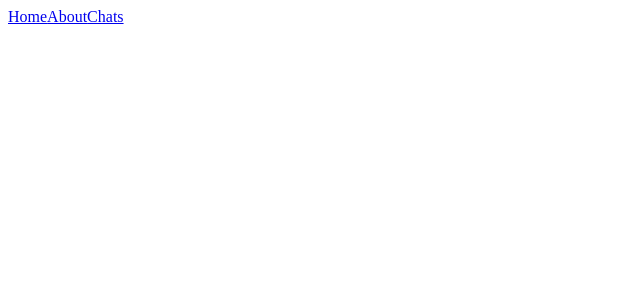
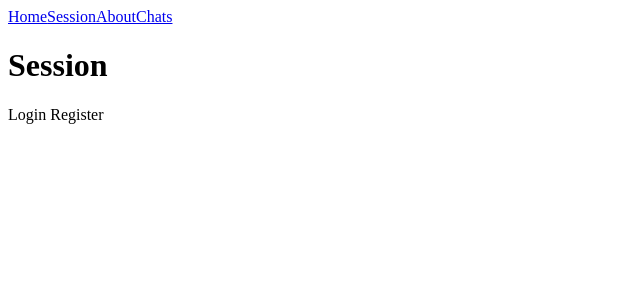
Before and after one commit to Larm1998/vue-router-navigation, a Vue app: page /session in a window 1280 px wide. Before the commit this address had no page. Shown: the top 300 px of the page, without its empty margins (0-640 px from the left). Built offline with nearby package versions, Linux system fonts and the light colour scheme.

Commit message:
Routes with names

```diff
--- a/src/App.vue
+++ b/src/App.vue
@@ -3,8 +3,9 @@
 
 <template>
   <div>
-    <router-link to="/">Home</router-link>
-    <router-link to="/about">About</router-link>
+    <router-link :to="{ name: 'home' }">Home</router-link>
+    <router-link to="/session">Session</router-link>
+    <router-link :to="{ name: 'about' }">About</router-link>
     <router-link to="/chats">Chats</router-link>
   </div>
   <router-view/>
--- a/src/router/index.js
+++ b/src/router/index.js
@@ -4,8 +4,21 @@
 const router = createRouter({
   history: createWebHistory(),
   routes: [
-    { path: '/', component: HomeView },
-    { path: '/about', component: () => import ('../views/AboutView.vue')},
+    { path: '/', name: 'home', component: HomeView },
+    {
+      path: '/session',
+      component: () => import('../views/SessionView.vue'),
+      children: [
+        {
+          path: '',
+          components: {
+            default: () => import('../views/LoginView.vue'),
+            register: () => import('../views/RegisterView.vue')
+          }
+        }
+      ]
+    },
+    { path: '/about', name: 'about', component: () => import ('../views/AboutView.vue')},
     {
       path: '/chats',
       component: () => import ('../views/ChatsView.vue'),
--- /dev/null
+++ b/src/views/LoginView.vue
@@ -0,0 +1,3 @@
+<template>
+    Login
+</template>
--- /dev/null
+++ b/src/views/RegisterView.vue
@@ -0,0 +1,3 @@
+<template>
+    Register
+</template>
--- /dev/null
+++ b/src/views/SessionView.vue
@@ -0,0 +1,5 @@
+<template>
+    <h1>Session</h1>
+    <router-view/>
+    <router-view name="register"/>
+</template>
```
